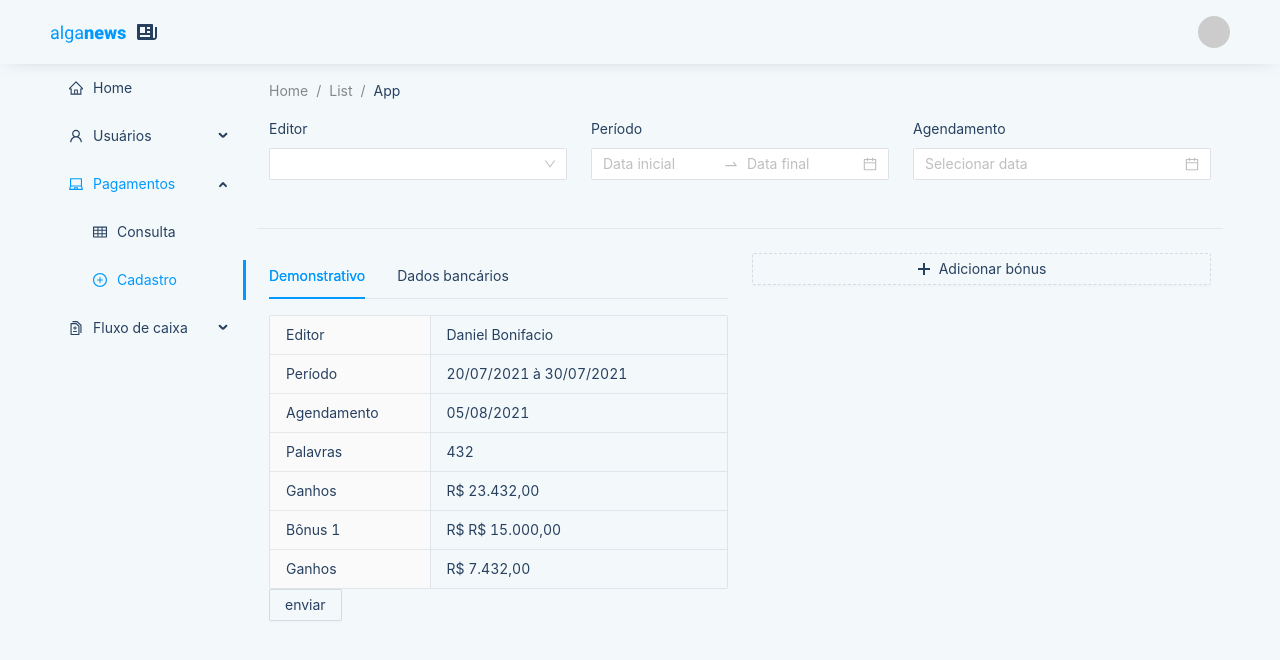
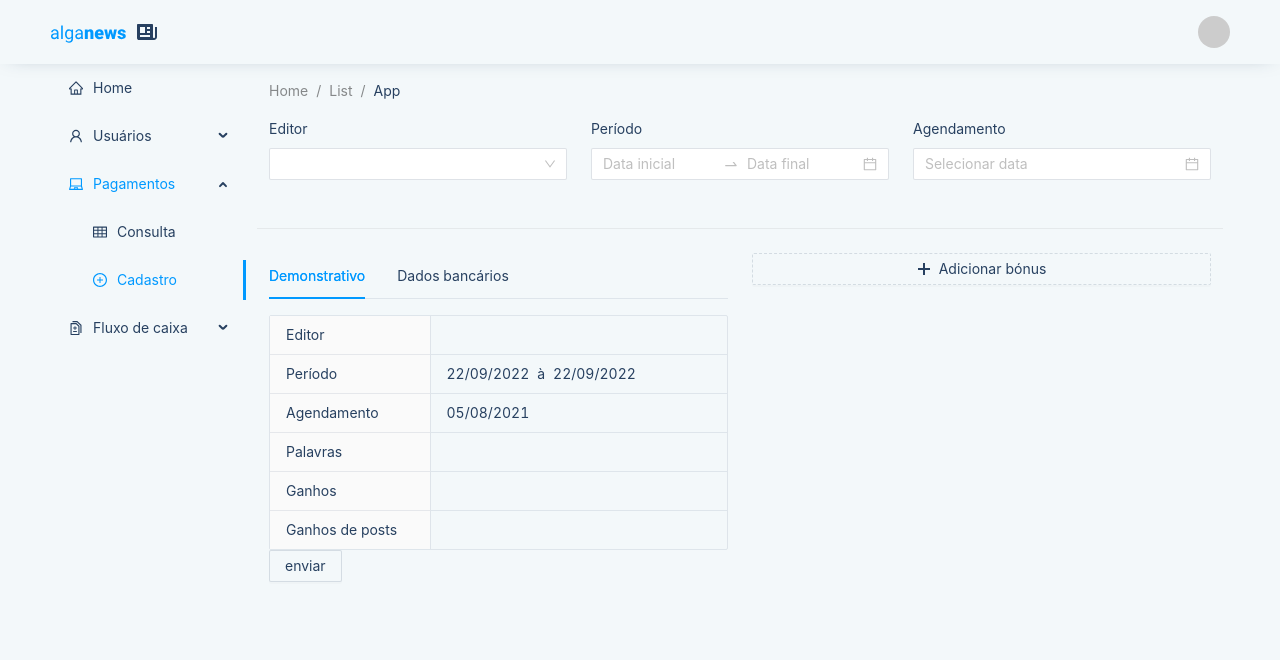
Before and after one commit to EvandroMonteiro/alganews-admin, a React (Create React App) app: page /payments/create in a window 1280 px wide. Shown: the top 660 px of the page. Built offline with nearby package versions, Linux system fonts and the light colour scheme.

Commit message:
Fetch payment calc

```diff
--- a/src/app/features/PaymentForm.tsx
+++ b/src/app/features/PaymentForm.tsx
@@ -9,7 +9,9 @@ import {
   Input,
   Row,
   Select,
+  Space,
   Tabs,
+  Tooltip,
 } from 'antd';
 import { useForm } from 'antd/lib/form/Form';
 import { Payment } from 'goodvandro-alganews-sdk';
@@ -17,24 +19,44 @@ import moment, { Moment } from 'moment';
 import { FieldData } from 'rc-field-form/lib/interface';
 import { useCallback } from 'react';
 import debounce from 'lodash.debounce';
+import { InfoCircleFilled } from '@ant-design/icons';
 import useUsers from '../../core/hooks/useUsers';
 import CurrencyInput from '../components/CurrencyInput';
+import usePayment from '../../core/hooks/usePayment';
+import transformIntoBrl from '../../core/hooks/transformIntoBrl';
 
 export default function PaymentForm() {
   const [form] = useForm<Payment.Input>();
   const { editors } = useUsers();
+  const { fetchingPaymentPreview, paymentPreview, fetchPaymentPreview } =
+    usePayment();
 
-  const handleFormChange = useCallback(([field]: FieldData[]) => {
-    if (Array.isArray(field.name)) {
+  const getPaymentPreview = useCallback(() => {
+    const { accountingPeriod, bonuses, payee } = form.getFieldsValue();
+
+    if (payee.id && accountingPeriod.endsOn && accountingPeriod.startsOn) {
+      fetchPaymentPreview({
+        payee,
+        accountingPeriod,
+        bonuses: bonuses || [],
+      });
+    }
+  }, [form, fetchPaymentPreview]);
+
+  const handleFormChange = useCallback(
+    ([field]: FieldData[]) => {
+      if (Array.isArray(field?.name)) {
         if (
           field.name.includes('payee') ||
           field.name.includes('_accountingPeriod') ||
           field.name.includes('bonuses')
         ) {
-        console.log('todo: implement payment calculation');
+          getPaymentPreview();
         }
       }
-  }, []);
+    },
+    [getPaymentPreview]
+  );
 
   const debouncedHandleFormChange = debounce(handleFormChange, 1000);
 
@@ -130,25 +152,47 @@ export default function PaymentForm() {
                 column={1}
               >
                 <Descriptions.Item label={'Editor'}>
-                  Daniel Bonifacio
+                  {paymentPreview?.payee.name}
                 </Descriptions.Item>
                 <Descriptions.Item label={'Período'}>
-                  20/07/2021 à 30/07/2021
+                  <Space>
+                    {moment(paymentPreview?.accountingPeriod.startsOn).format(
+                      'DD/MM/YYYY'
+                    )}
+                    <span>à</span>
+                    {moment(paymentPreview?.accountingPeriod.endsOn).format(
+                      'DD/MM/YYYY'
+                    )}
+                  </Space>
                 </Descriptions.Item>
                 <Descriptions.Item label={'Agendamento'}>
                   05/08/2021
                 </Descriptions.Item>
-                <Descriptions.Item label={'Palavras'}>432</Descriptions.Item>
+                <Descriptions.Item label={'Palavras'}>
+                  {paymentPreview?.earnings.words}
+                </Descriptions.Item>
                 <Descriptions.Item label={'Ganhos'}>
-                  R$ 23.432,00
+                  {transformIntoBrl(paymentPreview?.grandTotalAmount)}
                 </Descriptions.Item>
-                {[1].map((bonus) => (
-                  <Descriptions.Item key={bonus} label={`Bônus ${bonus}`}>
-                    R$ R$ 15.000,00
+                {paymentPreview?.bonuses.map((bonus, index) => (
+                  <Descriptions.Item
+                    key={index}
+                    label={
+                      <Space>
+                        {`Bónus ${index + 1}`}
+                        <Tooltip title={bonus.title}>
+                          <InfoCircleFilled
+                            style={{ color: '#09f', fontSize: 18 }}
+                          />
+                        </Tooltip>
+                      </Space>
+                    }
+                  >
+                    {transformIntoBrl(bonus.amount)}
                   </Descriptions.Item>
                 ))}
-                <Descriptions.Item label={'Ganhos'}>
-                  R$ 7.432,00
+                <Descriptions.Item label={'Ganhos de posts'}>
+                  {transformIntoBrl(paymentPreview?.earnings.totalAmount)}
                 </Descriptions.Item>
               </Descriptions>
             </Tabs.TabPane>
@@ -160,17 +204,21 @@ export default function PaymentForm() {
                 column={1}
               >
                 <Descriptions.Item label={'Código do Banco'}>
-                  341
+                  {paymentPreview?.bankAccount.bankCode}
                 </Descriptions.Item>
                 <Descriptions.Item label={'Número da conta'}>
-                  1065160
+                  {paymentPreview?.bankAccount.number}
                 </Descriptions.Item>
                 <Descriptions.Item label={'Dígito da conta'}>
-                  8
+                  {paymentPreview?.bankAccount.digit}
                 </Descriptions.Item>
-                <Descriptions.Item label={'Agência'}>0001</Descriptions.Item>
+                <Descriptions.Item label={'Agência'}>
+                  {paymentPreview?.bankAccount.agency}
+                </Descriptions.Item>
                 <Descriptions.Item label={'Tipo de conta'}>
-                  Conta Corrente
+                  {paymentPreview?.bankAccount.type === 'CHECKING'
+                    ? 'Conta Corrente'
+                    : 'Conta Poupança'}
                 </Descriptions.Item>
               </Descriptions>
             </Tabs.TabPane>
--- /dev/null
+++ b/src/core/hooks/transformIntoBrl.ts
@@ -0,0 +1,7 @@
+export default function transformIntoBrl(value?: number) {
+  return value?.toLocaleString('pt-br', {
+    style: 'currency',
+    currency: 'BRL',
+    maximumFractionDigits: 2,
+  });
+}
--- a/src/core/hooks/usePayment.ts
+++ b/src/core/hooks/usePayment.ts
@@ -5,13 +5,15 @@ import { useCallback, useState } from 'react';
 export default function usePayment() {
   const [posts, setPosts] = useState<Post.WithEarnings[]>([]);
   const [payment, setPayment] = useState<Payment.Detailed>();
+  const [paymentPreview, setPaymentPreview] = useState<Payment.Preview>();
 
   const [fetchingPosts, setFetchingPosts] = useState(false);
   const [fetchingPayment, setFetchingPayment] = useState(false);
+  const [approvingPayment, setApprovingPayment] = useState(false);
+  const [fetchingPaymentPreview, setFetchingPaymentPreview] = useState(false);
 
   const [paymentNotFound, setPaymentNotFound] = useState(false);
   const [postsNotFound, setPostsNotFound] = useState(false);
-  const [approvingPayment, setApprovingPayment] = useState(false);
 
   const approvePayment = useCallback(async (paymentId: number) => {
     try {
@@ -52,6 +54,19 @@ export default function usePayment() {
     }
   }, []);
 
+  const fetchPaymentPreview = useCallback(
+    async (paymentPreview: Payment.PreviewInput) => {
+      try {
+        setFetchingPaymentPreview(true);
+        const preview = await PaymentService.getPaymentPreview(paymentPreview);
+        setPaymentPreview(preview);
+      } finally {
+        setFetchingPaymentPreview(false);
+      }
+    },
+    []
+  );
+
   return {
     fetchPayment,
     fetchPosts,
@@ -63,5 +78,8 @@ export default function usePayment() {
     postsNotFound,
     posts,
     payment,
+    paymentPreview,
+    fetchPaymentPreview,
+    fetchingPaymentPreview,
   };
 }
```
Lines whose indentation alone changed are shown as unchanged.
